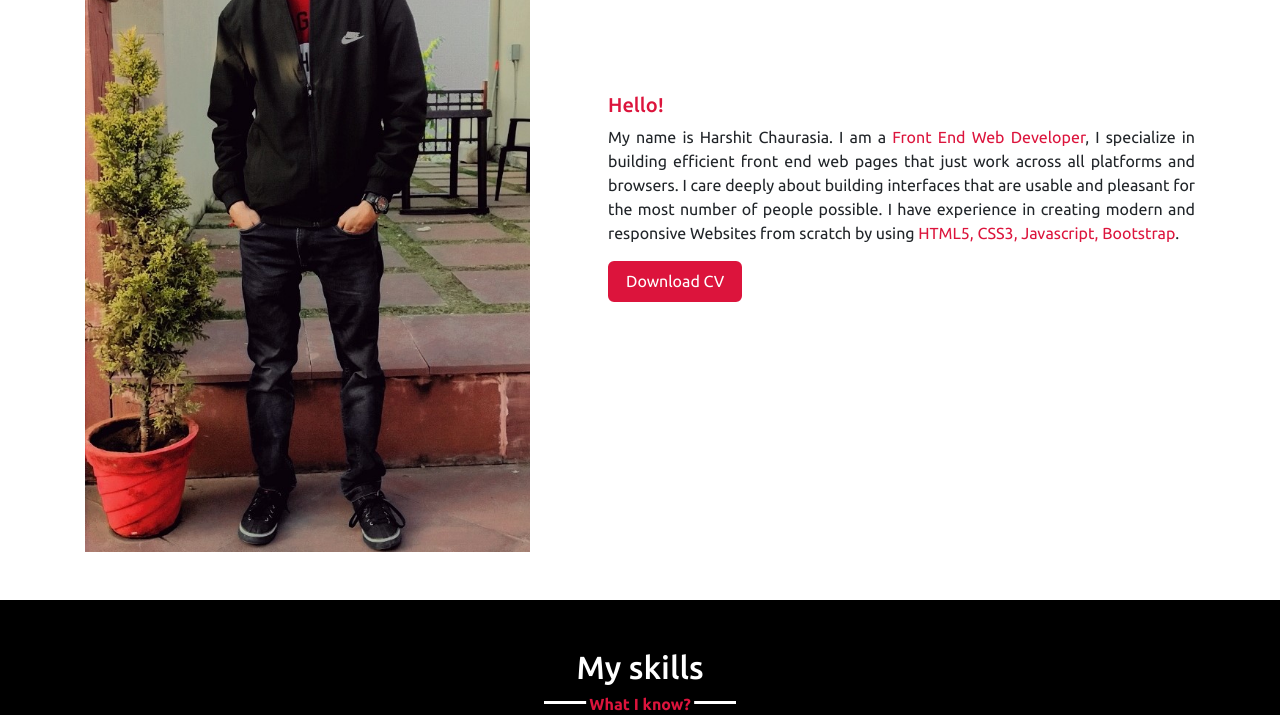
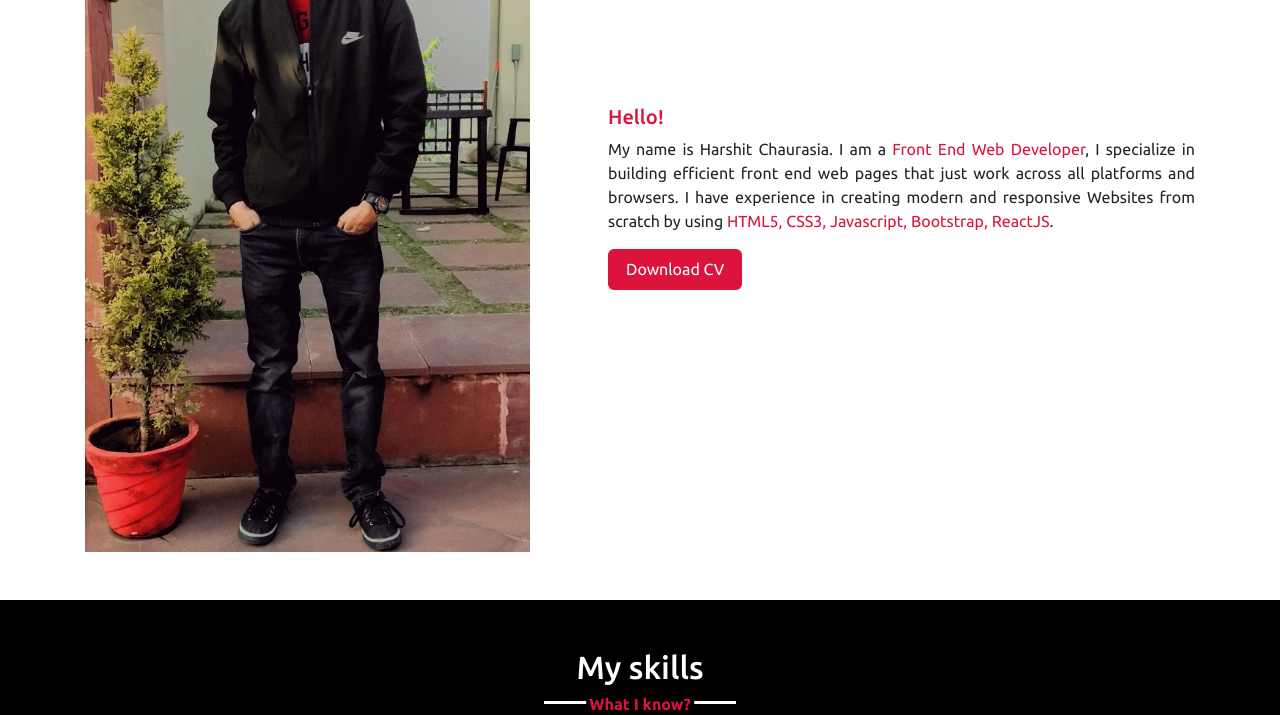
Before and after one commit to harshithacky/portfolio, a plain HTML site: page index.html in a window 1280 px wide. Shown: the part 1060-1775 px from the top of the page. Drawn offline with nearby package versions, Linux system fonts and the light colour scheme.

Commit message:
Update index.html

```diff
--- a/index.html
+++ b/index.html
@@ -82,7 +82,7 @@
                         <div class="about-right" data-aos="fade-up">
                             <div class="my-info text-justify pl-md-5 mt-md-0 mt-5">
                                 <h5><span>Hello!</span></h5>
-                                <p>My name is Harshit Chaurasia. I am a <span>Front End Web Developer</span>, I specialize in building efficient front end web pages that just work across all platforms and browsers. I care deeply about building interfaces that are usable and pleasant for the most number of people possible. I have experience in creating modern and responsive Websites from scratch by using <span>HTML5, CSS3, Javascript, Bootstrap</span>.</p>
+                                <p>My name is Harshit Chaurasia. I am a <span>Front End Web Developer</span>, I specialize in building efficient front end web pages that just work across all platforms and browsers. I have experience in creating modern and responsive Websites from scratch by using <span>HTML5, CSS3, Javascript, Bootstrap, ReactJS</span>.</p>
                                 <button>Download CV</button>
                             </div>
                         </div>
```
